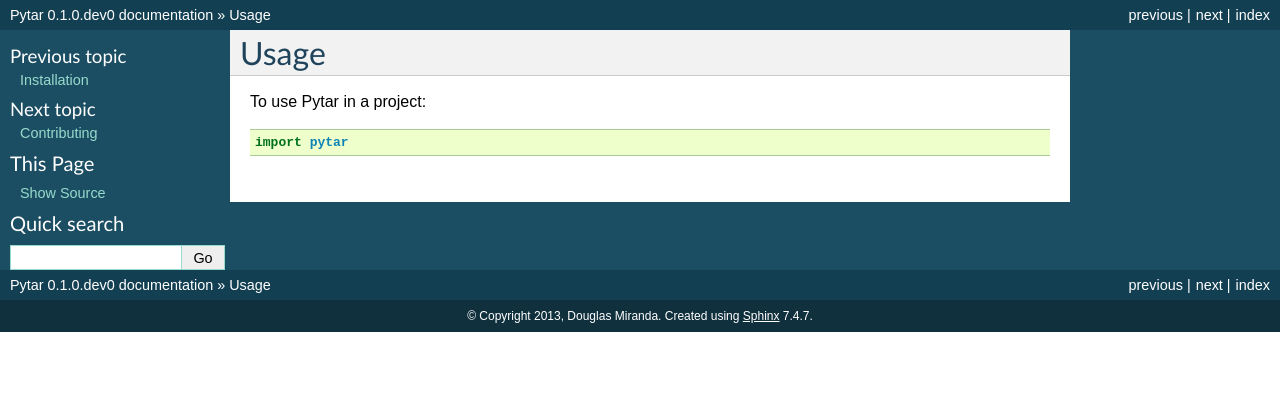
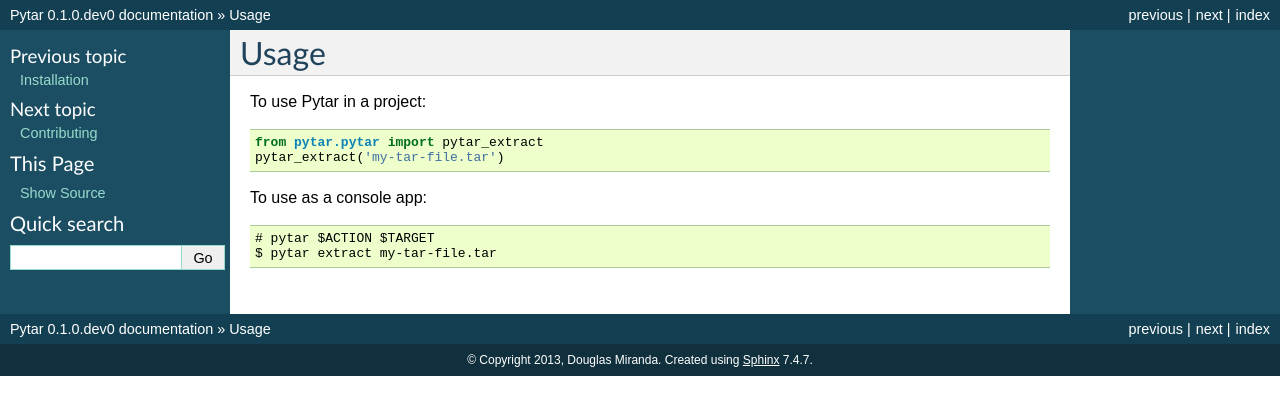
Before and after one commit to douglas-archives/pytar, a Sphinx documentation site: the page built from docs/usage.rst, in a window 1280 px wide. Shown: the top 415 px of the page. Built offline with Sphinx 7.4.7, drawn with Linux system fonts in a browser that asks for light colours.

Commit message:
Installation, and usage info on docs.

```diff
--- a/docs/installation.rst
+++ b/docs/installation.rst
@@ -10,3 +10,9 @@
 
     $ mkvirtualenv pytar
     $ pip install pytar
+
+But, for now, we are on pre-alpha version, so::
+
+    $ pip install pytar --pre
+
+See `--pre flag <http://www.pip-installer.org/en/latest/usage.html#install-pre>`_ on PIP documentation.
--- a/docs/usage.rst
+++ b/docs/usage.rst
@@ -4,4 +4,10 @@
 
 To use Pytar in a project::
 
-	import pytar
+    from pytar.pytar import pytar_extract
+    pytar_extract('my-tar-file.tar')
+
+To use as a console app::
+
+    # pytar $ACTION $TARGET
+    $ pytar extract my-tar-file.tar
```
Also changed, not shown: docs/modules.rst (added, +7 -0 lines), docs/pytar.rst (added, +26 -0 lines).
